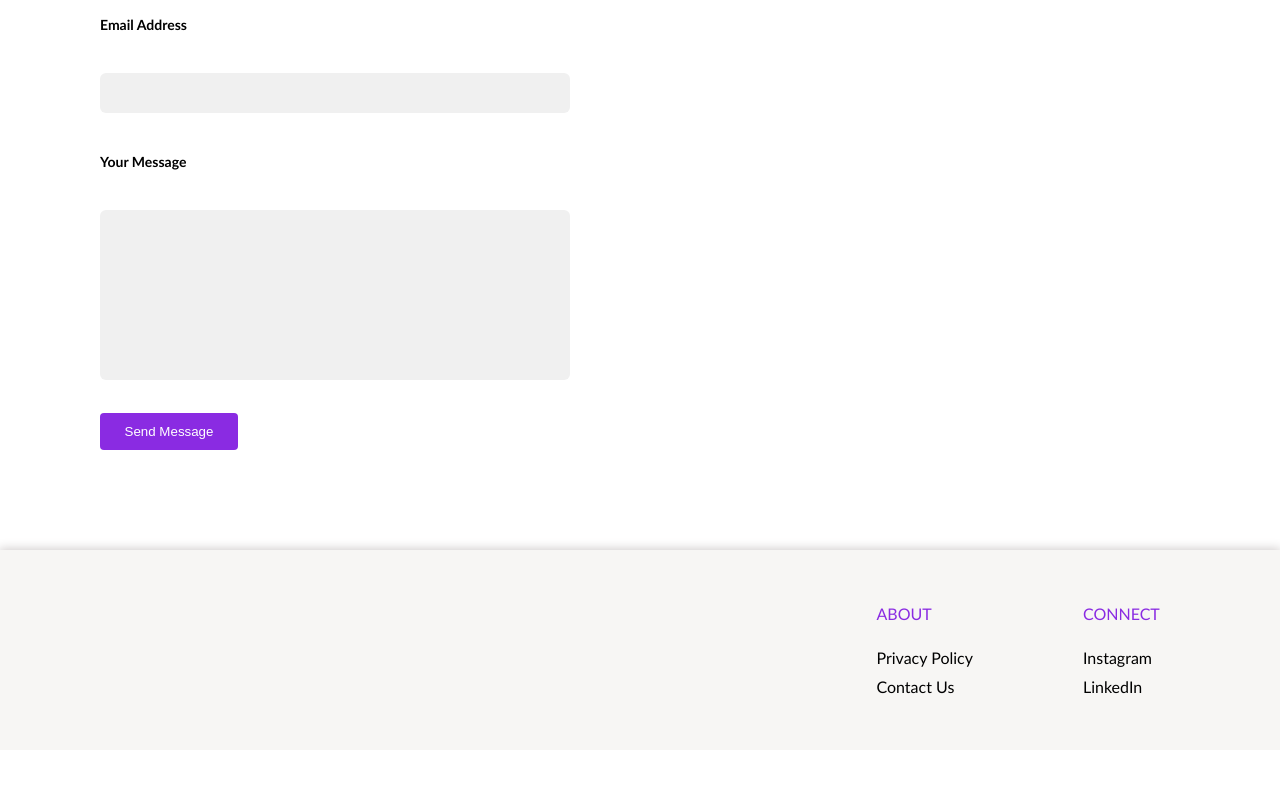
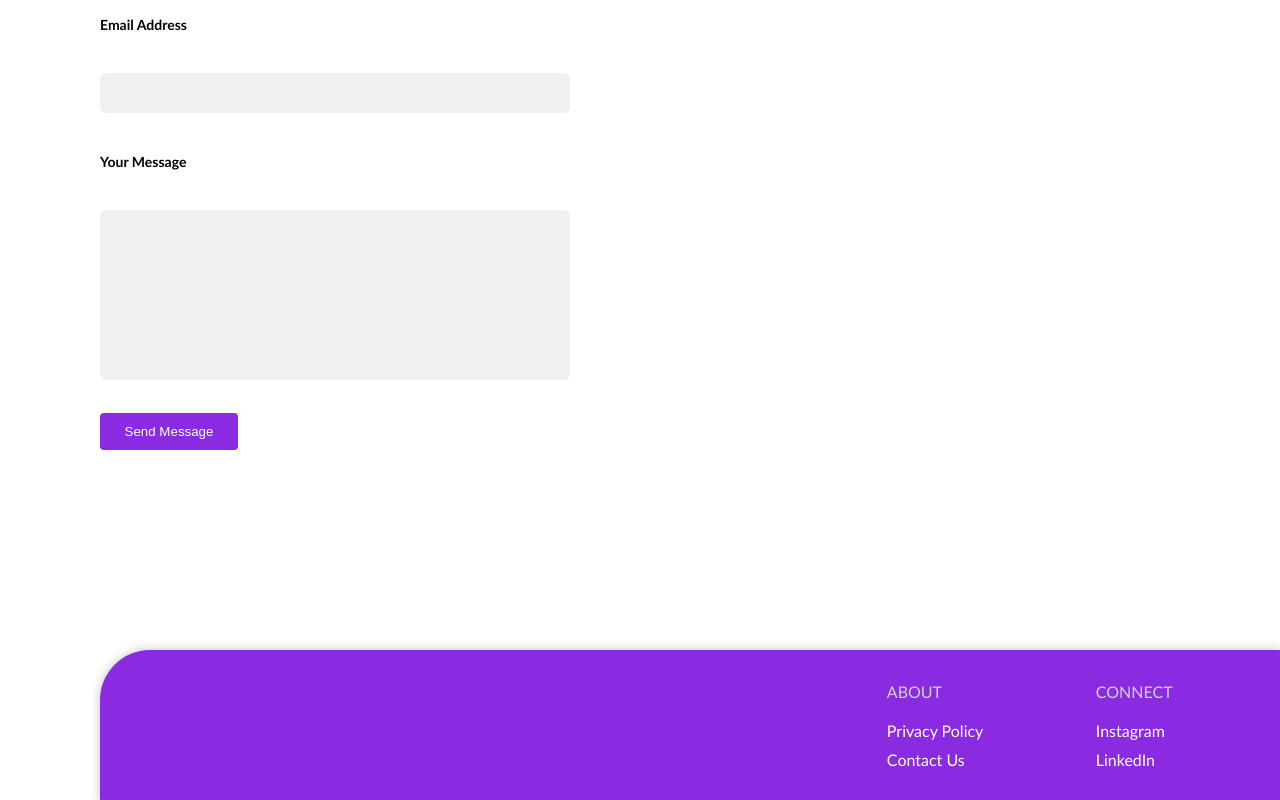
Before and after one commit to haseeb1009/steddy-app, a React (Create React App) app: page /contact in a window 1280 px wide. Shown: the part 256-1056 px from the top of the page. Before the commit the page ends 1006 px from the top, so only its background shows below. Built offline with nearby package versions, Linux system fonts and the light colour scheme.

Commit message:
updated footer and google play image
updated footer and google play image

```diff
--- a/src/Main/Main.scss
+++ b/src/Main/Main.scss
@@ -77,6 +77,8 @@
       margin: 50px 0;
       img {
         cursor: pointer;
+        margin-right: 7px;
+        margin-left: 7px;
       }
     }
   }
--- a/src/components/Footer/Footer.jsx
+++ b/src/components/Footer/Footer.jsx
@@ -6,9 +6,8 @@ import "./Footer.scss";
 function Footer() {
   return (
     <div className="root">
-      <img className='mobile-image' src={signal} alt="Signal" />
 
-      <div className="links-container">
+      <div className="links-container" >
         <a href="/" className="primary">
           ABOUT
         </a>
--- a/src/components/Footer/Footer.scss
+++ b/src/components/Footer/Footer.scss
@@ -1,39 +1,42 @@
 .root {
+  margin-top: 100px;
+  margin-left: 100px;
   display: flex;
+  flex-direction: "row";
   align-items: center;
   justify-content: flex-end;
-  gap: 100px;
-  height: 200px;
-  background-color: #f7f6f4;
-  padding: 0 9%;
+  // gap: 100px;
+  height: 150px;
+  background-color: #8a2be2;
+  border-top-left-radius: 50px;
   box-shadow: 0px 0px 10px 1px #cecaca;
 
-
-  .mobile-image{
+  .mobile-image {
     display: none;
   }
   .links-container {
     display: flex;
     flex-direction: column;
+    margin-right: 8vw;
     a {
       cursor: pointer;
       text-decoration: none;
       white-space: nowrap;
       font-size: 16px;
-      color: black;
+      color: white;
       padding: 5px;
     }
     .primary {
-      color: #8a2be2;
-      margin-bottom: 15px;
+      color: lightgrey;
+      // font-weight: 700;
+      margin-bottom: 10px;
     }
   }
 }
 
 @media (max-width: 800px) {
-  .root{
-  justify-content: space-between;
-    .mobile-image{
+  .root {
+    .mobile-image {
       display: unset;
     }
   }
```
Also changed, not shown: src/components/colorful.jpg (deleted), src/play-store.svg.
